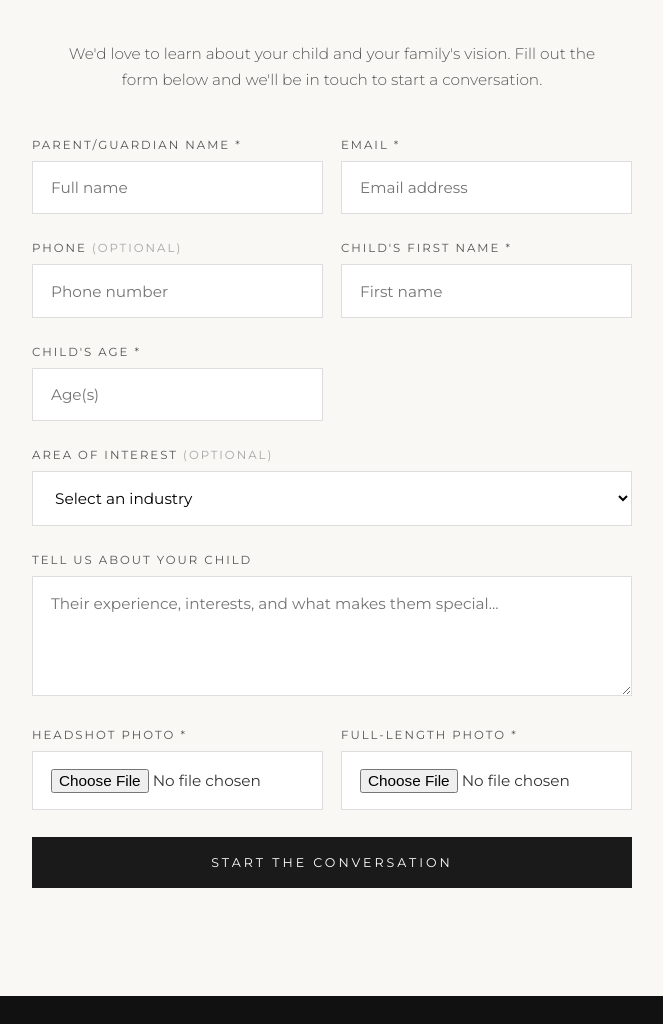
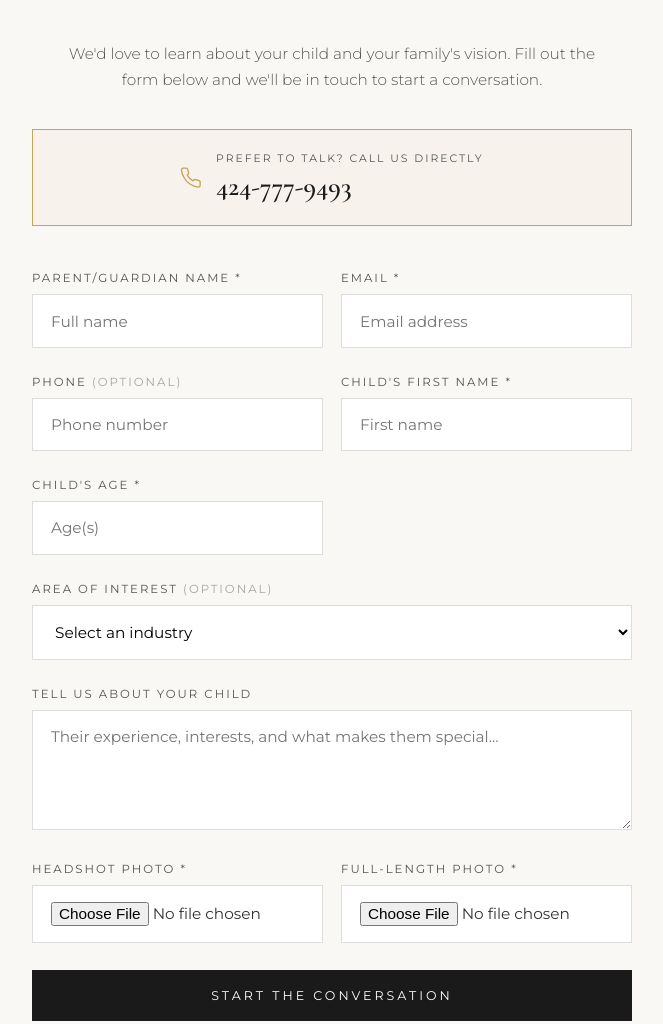
Before and after one commit to jleonelion/lionheartartists-site, a plain HTML site: page index.html in a window 1280 px wide. Shown: the part 9080-10104 px from the top of the page, without its empty margins (308-971 px from the left). Drawn offline with nearby package versions, Linux system fonts and the light colour scheme.

Commit message:
Add prominent phone number callout and footer contact info
- Replace inline phone number buried in paragraph with a styled gold-bordered callout block above the application form, including phone icon and "Prefer to talk?" framing
- Add phone number to footer for easy access from any scroll position

Co-Authored-By: Claude Sonnet 4.6 <noreply@anthropic.com>

```diff
--- a/index.html
+++ b/index.html
@@ -288,7 +288,19 @@ section { padding: 6rem 2rem; }
 
 /* CONTACT */
 .contact { background: var(--cream); }
-.contact-intro { text-align: center; max-width: 550px; margin: 0 auto 2.5rem; color: var(--text-light); font-weight: 300; font-size: 0.85rem; line-height: 1.7; }
+.contact-intro { text-align: center; max-width: 550px; margin: 0 auto 2rem; color: var(--text-light); font-weight: 300; font-size: 0.85rem; line-height: 1.7; }
+.phone-callout {
+  display: flex; align-items: center; justify-content: center; gap: 0.75rem;
+  max-width: 600px; margin: 0 auto 2.5rem;
+  padding: 1.25rem 2rem; border: 1px solid var(--gold);
+  background: rgba(197,165,90,0.06);
+}
+.phone-callout svg { flex-shrink: 0; color: var(--gold); }
+.phone-callout-text { text-align: left; }
+.phone-callout-label { font-size: 0.6rem; text-transform: uppercase; letter-spacing: 2px; color: var(--text-light); margin-bottom: 0.25rem; }
+.phone-callout-number { font-family: 'Cormorant Garamond', serif; font-size: 1.5rem; font-weight: 600; }
+.phone-callout-number a { color: var(--dark); text-decoration: none; transition: color 0.2s; }
+.phone-callout-number a:hover { color: var(--gold); }
 .contact-form { max-width: 600px; margin: 0 auto; }
 .form-row { display: grid; grid-template-columns: 1fr 1fr; gap: 1rem; }
 .contact-form label { display: block; font-size: 0.65rem; text-transform: uppercase; letter-spacing: 2px; margin-bottom: 0.5rem; color: var(--text-light); }
@@ -674,6 +686,13 @@ footer .footer-tagline { color: var(--gold); font-family: 'Cormorant Garamond',
   <h2 class="section-title">Let's Connect</h2>
   <div class="divider"></div>
   <p class="contact-intro">We'd love to learn about your child and your family's vision. Fill out the form below and we'll be in touch to start a conversation.</p>
+  <div class="phone-callout">
+    <svg width="22" height="22" viewBox="0 0 24 24" fill="none" stroke="currentColor" stroke-width="1.5" stroke-linecap="round" stroke-linejoin="round"><path d="M22 16.92v3a2 2 0 0 1-2.18 2 19.79 19.79 0 0 1-8.63-3.07A19.5 19.5 0 0 1 4.69 12a19.79 19.79 0 0 1-3.07-8.67A2 2 0 0 1 3.6 1.27h3a2 2 0 0 1 2 1.72c.127.96.361 1.903.7 2.81a2 2 0 0 1-.45 2.11L7.91 8.83a16 16 0 0 0 6.29 6.29l.83-.83a2 2 0 0 1 2.11-.45c.907.339 1.85.573 2.81.7A2 2 0 0 1 22 16.92z"/></svg>
+    <div class="phone-callout-text">
+      <div class="phone-callout-label">Prefer to talk? Call us directly</div>
+      <div class="phone-callout-number"><a href="tel:4247779493">424-777-9493</a></div>
+    </div>
+  </div>
   <form class="contact-form" id="apply-form">
     <div class="form-row">
       <div class="field">
@@ -739,6 +758,7 @@ footer .footer-tagline { color: var(--gold); font-family: 'Cormorant Garamond',
     <a href="#" aria-label="Instagram"><svg viewBox="0 0 24 24" fill="none" stroke="currentColor" stroke-width="1.5"><rect x="2" y="2" width="20" height="20" rx="5"/><circle cx="12" cy="12" r="5"/><circle cx="17.5" cy="6.5" r="1.5" fill="currentColor" stroke="none"/></svg></a>
     <a href="#" aria-label="LinkedIn"><svg viewBox="0 0 24 24" fill="none" stroke="currentColor" stroke-width="1.5"><path d="M16 8a6 6 0 0 1 6 6v7h-4v-7a2 2 0 0 0-4 0v7h-4v-7a6 6 0 0 1 6-6z"/><rect x="2" y="9" width="4" height="12"/><circle cx="4" cy="4" r="2"/></svg></a>
   </div>
+  <p><a href="tel:4247779493" style="color:var(--gold);text-decoration:none;letter-spacing:2px;">424-777-9493</a></p>
   <p>&copy; 2026 LionHeart Artists. All rights reserved.</p>
   <p>Los Angeles, California</p>
 </footer>
```
